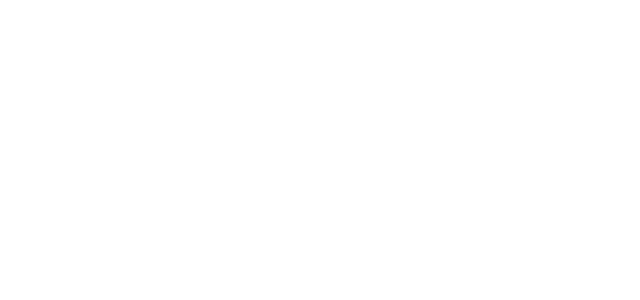
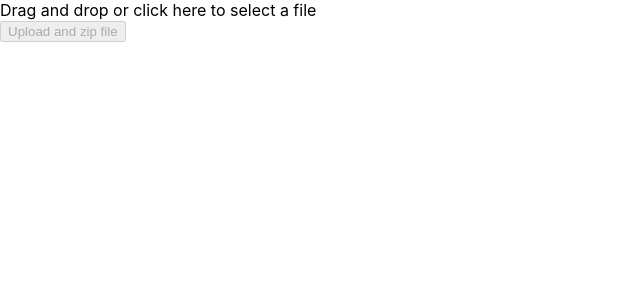
Before and after one commit to Yemnis/zip-application, a React (Create React App) app: page / in a window 1280 px wide. Shown: the top 300 px of the page, without its empty margins (0-640 px from the left). Built offline with nearby package versions, Linux system fonts and the light colour scheme.

Commit message:
typescript frontend first attempt
Signed-off-by: Yemeri <yemeri_b@hotmail.com>

```diff
--- a/package.json
+++ b/package.json
@@ -10,8 +10,10 @@
     "@types/node": "^16.18.18",
     "@types/react": "^18.0.28",
     "@types/react-dom": "^18.0.11",
+    "axios": "^1.3.4",
     "react": "^18.2.0",
     "react-dom": "^18.2.0",
+    "react-dropzone": "^14.2.3",
     "react-scripts": "5.0.1",
     "typescript": "^4.9.5",
     "web-vitals": "^2.1.4"
--- a/src/App.tsx
+++ b/src/App.tsx
@@ -1,44 +1,88 @@
+// Importing React, useState hook from react, Dropzone component from react-dropzone, and axios
 import React, { useState } from 'react';
 import Dropzone from 'react-dropzone';
 import axios from 'axios';
 
+// Defining a File interface to hold the name and data of the uploaded file
 interface File {
   name: string;
   data: string;
 }
 
 function App() {
+  // Defining selectedFile, error and downloadUrl states using useState hook and initializing them with null
   const [selectedFile, setSelectedFile] = useState<File | null>(null);
   const [error, setError] = useState<string | null>(null);
   const [downloadUrl, setDownloadUrl] = useState<string | null>(null);
 
+  // handleDrop function takes an array of acceptedFiles as an argument
   const handleDrop = (acceptedFiles: File[]) => {
+    // Checking if there is at least one file in the array
     if (acceptedFiles.length > 0) {
+      // Selecting the first file in the array
       const file = acceptedFiles[0];
+      // Creating a new FileReader object
       const reader = new FileReader();
+      // Setting onload function to be executed when reading is successful
       reader.onload = () => {
+        // Getting the result of reading as a string
         const fileData = reader.result as string;
+        // Storing the file name and data in the selectedFile state
         setSelectedFile({ name: file.name, data: fileData });
       };
+      // Starting the reading process by calling readAsDataURL function with the selected file
       reader.readAsDataURL(file);
     }
   };
 
+  // handleUpload function handles the uploading and zipping of the file
   const handleUpload = async () => {
     try {
+      // Making a post request to the backend service with the selected file data
       const response = await axios.post('http://localhost:3000/zip-file', { file: selectedFile?.data });
-      setDownloadUrl(URL.createObjectURL(new Blob([response.data])));
+      const blob = new Blob([selectedFile?.data], { type: 'application/zip' });
+      setDownloadUrl(URL.createObjectURL(blob));
+      // Clearing the error state if there was any
       setError(null);
     } catch (error) {
+      // Setting the error state if there was an error in uploading and zipping the file
       setError('An error occurred while uploading the file');
     }
   };
 
+
+  // Rendering the Dropzone component and displaying the selected file name or a prompt to select a file
+  // The handleUpload function is called when the Upload and zip file button is clicked
+  // The error and downloadUrl states are displayed based on their respective conditions
   return (
     <div>
-
+      <Dropzone onDrop={handleDrop}>
+        {({ getRootProps, getInputProps }) => (
+          <div {...getRootProps()}>
+            <input {...getInputProps()} />
+            {selectedFile ? (
+              <div>{selectedFile.name}</div>
+            ) : (
+              <div>Drag and drop or click here to select a file</div>
+            )}
+          </div>
+        )}
+      </Dropzone>
+      <button disabled={!selectedFile} onClick={handleUpload}>
+        Upload and zip file
+      </button>
+      {error && <div>{error}</div>}
+      {downloadUrl && (
+        <div>
+          <a href={downloadUrl} download>
+            Download zipped file
+          </a>
+          <div>Transfer complete with no errors. Please enjoy the zipped file.</div>
+        </div>
+      )}
     </div>
   );
 }
 
+// Exporting the App component as the default export
 export default App;
```
Also changed, not shown: 1 other file (tests, documents, lock files or other folders).
